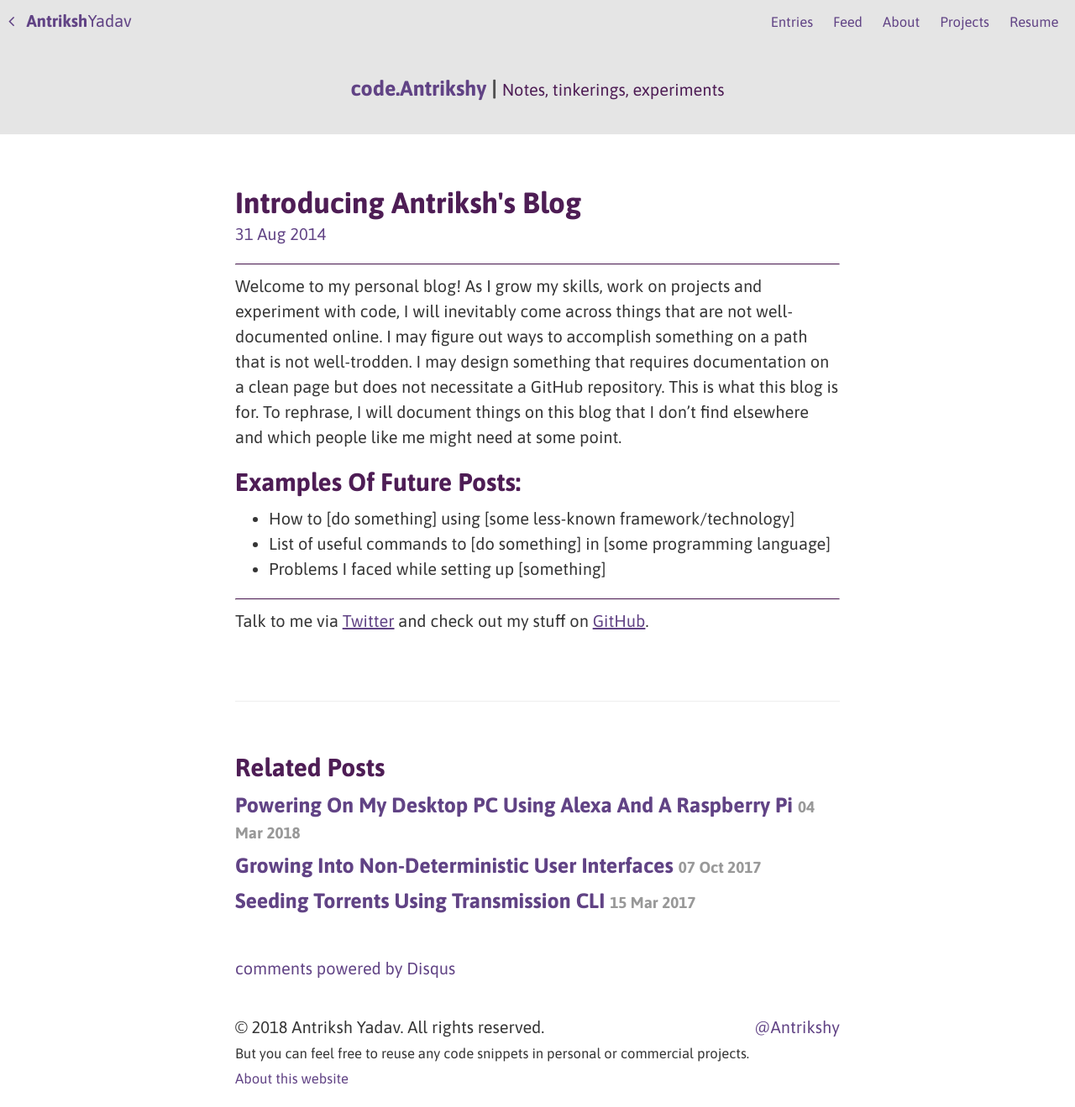
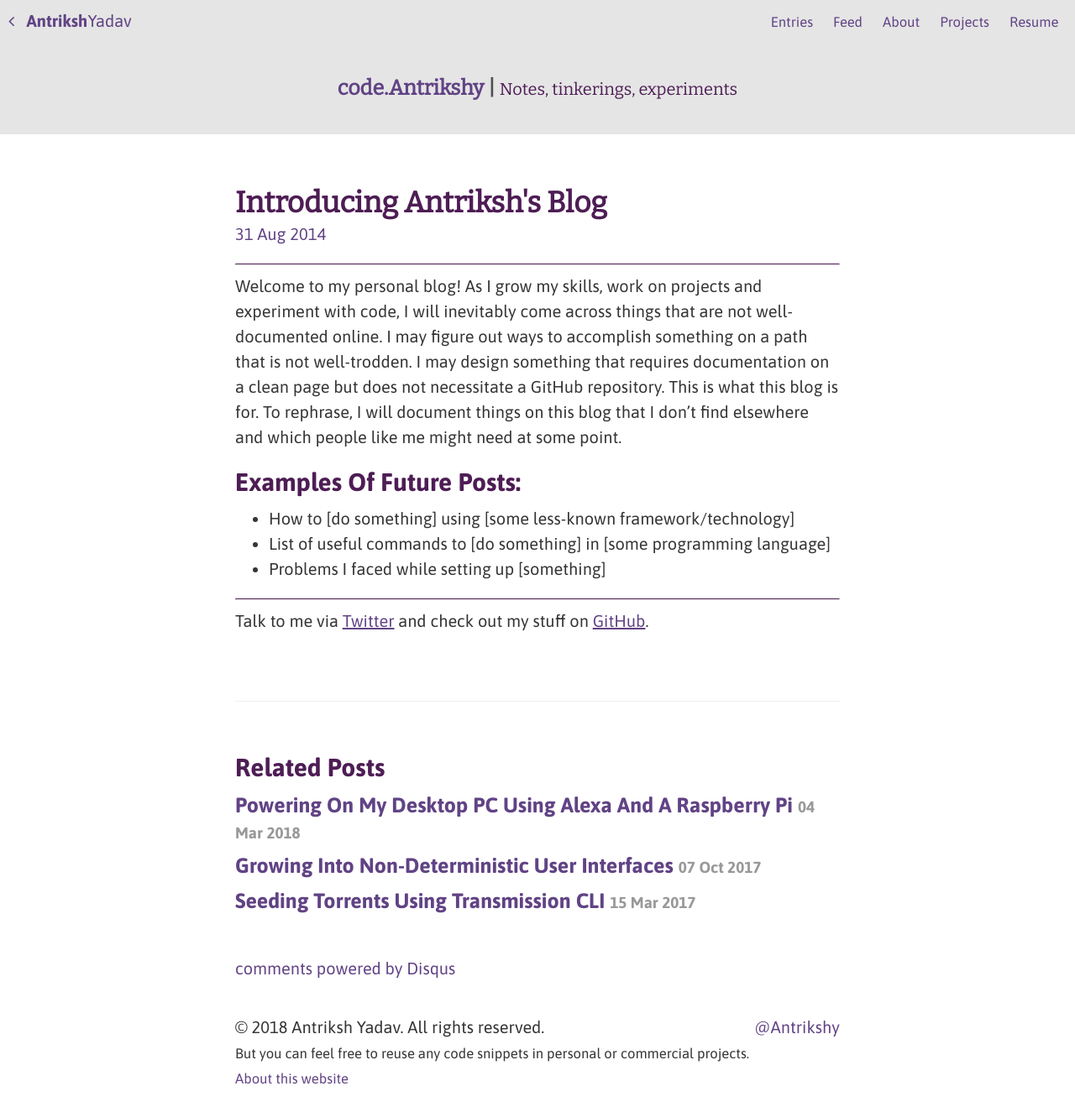
Before and after one commit to Antrikshy/antrikshy.github.io, a Jekyll site: the page built from _posts/2014-08-31-introducing-antrikshs-blog.md, in a window 1280 px wide. Shown: the whole page at 84% size. Built offline with Jekyll 4.4.1, drawn with Linux system fonts in a browser that asks for light colours; comment, search, counter and statistics services are not loaded.

Commit message:
Fixed some CSS font-family stuff

```diff
--- a/public/css/poole.css
+++ b/public/css/poole.css
@@ -97,7 +97,7 @@ h1, h2, h3, h4, h5, h6 {
   text-rendering: optimizeLegibility;
 }
 h1 {
-  font-family: 'Bitter', 'Helvetica Neue' sans-serif;
+  font-family: 'Bitter', 'Helvetica Neue', sans-serif;
   font-size: 1.75rem;
 }
 h2 {
@@ -331,6 +331,7 @@ tbody tr:nth-child(odd) th {
   background-color: rgba(0,0,0,0.10);
 }
 .masthead-title {
+  font-family: 'Bitter', serif;
   padding-top: 2rem;
   color: #505050;
 }
```
